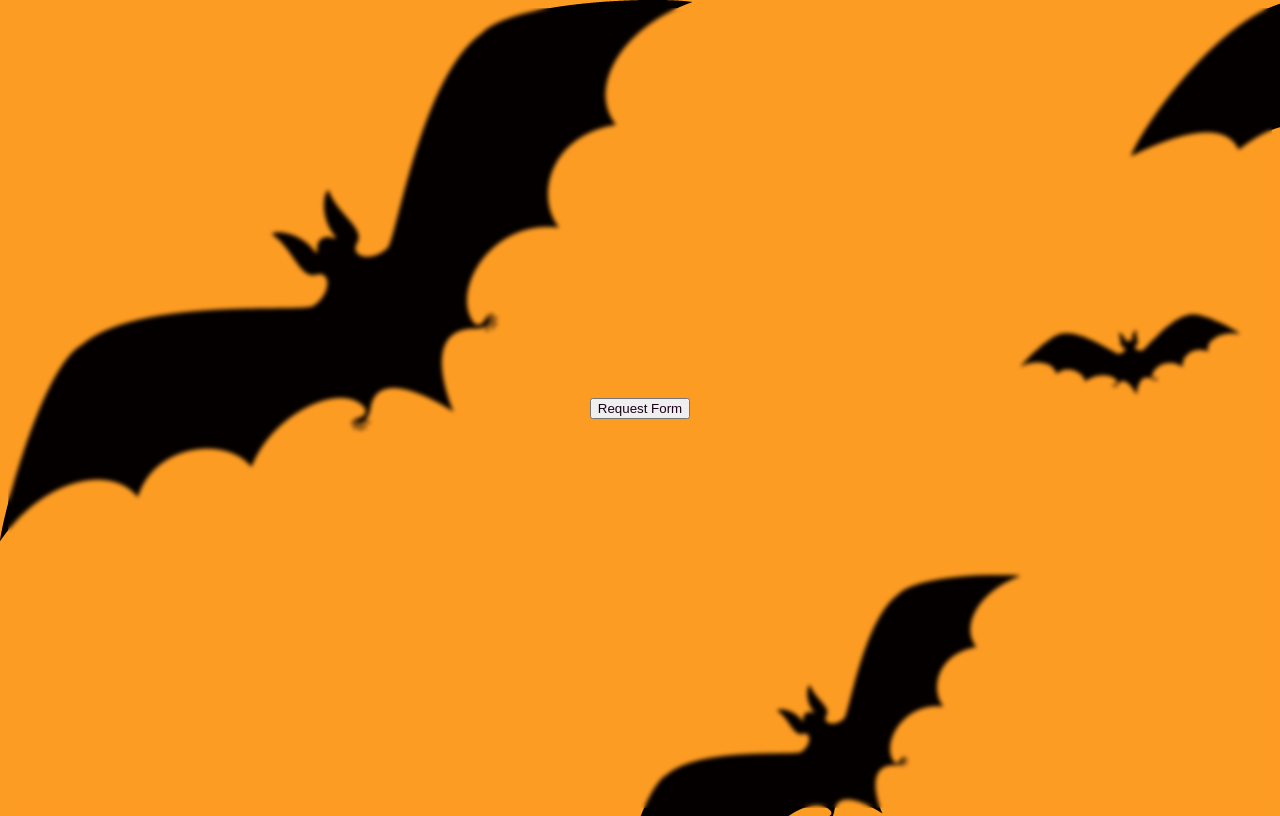
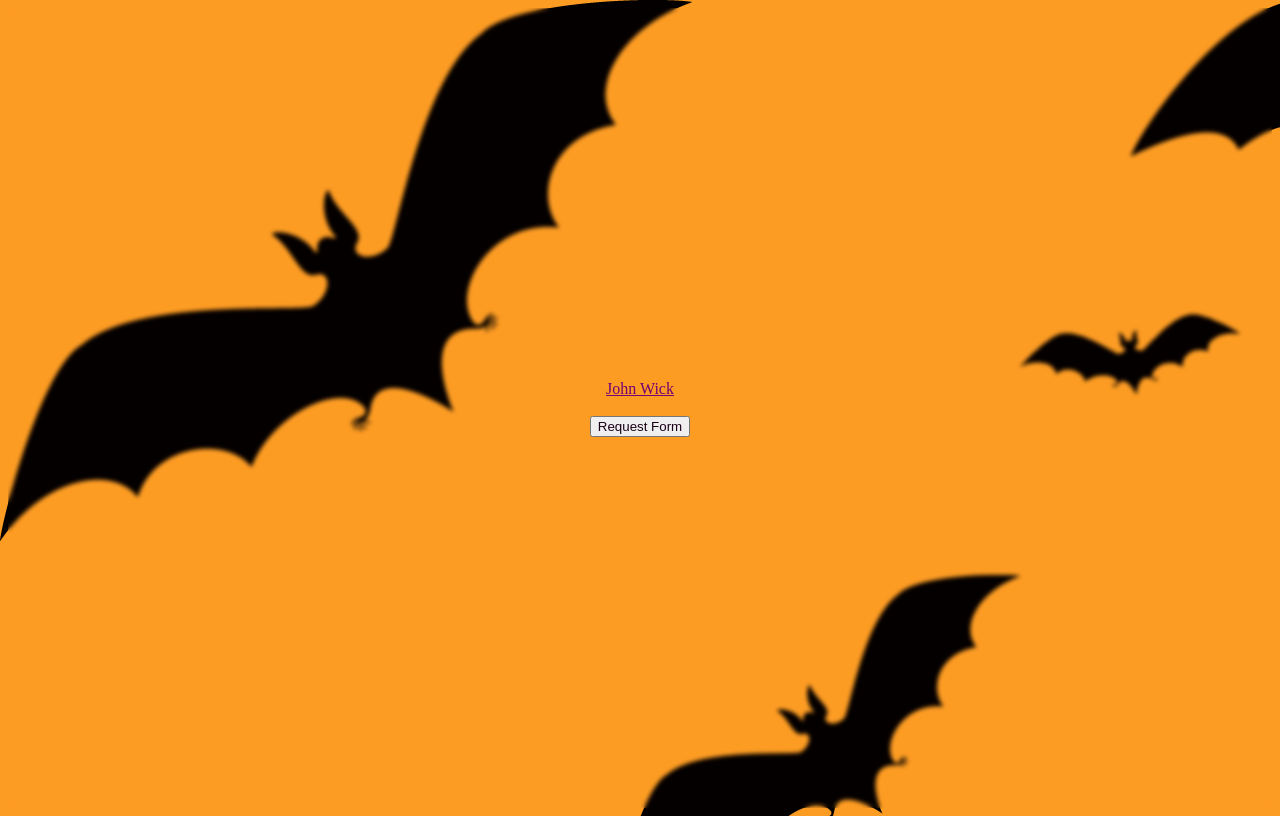
Before and after one commit to bvoid82/quickaccs, a plain HTML site: page media.html in a window 1280 px wide. Drawn offline with Linux system fonts and the light colour scheme.

Commit message:
added John Wick

```diff
--- a/media.html
+++ b/media.html
@@ -21,7 +21,7 @@
 <body id="body">
   <div class="centered">
 
-
+<a href="https://drive.google.com/file/d/1crhxB1QlOwGsBO6SOTGERJWV-b9EiT5R/preview">John Wick</a><br>
 <button id="lol">Request Form</button>
 
 <script src="/media.js" async></script>
```
